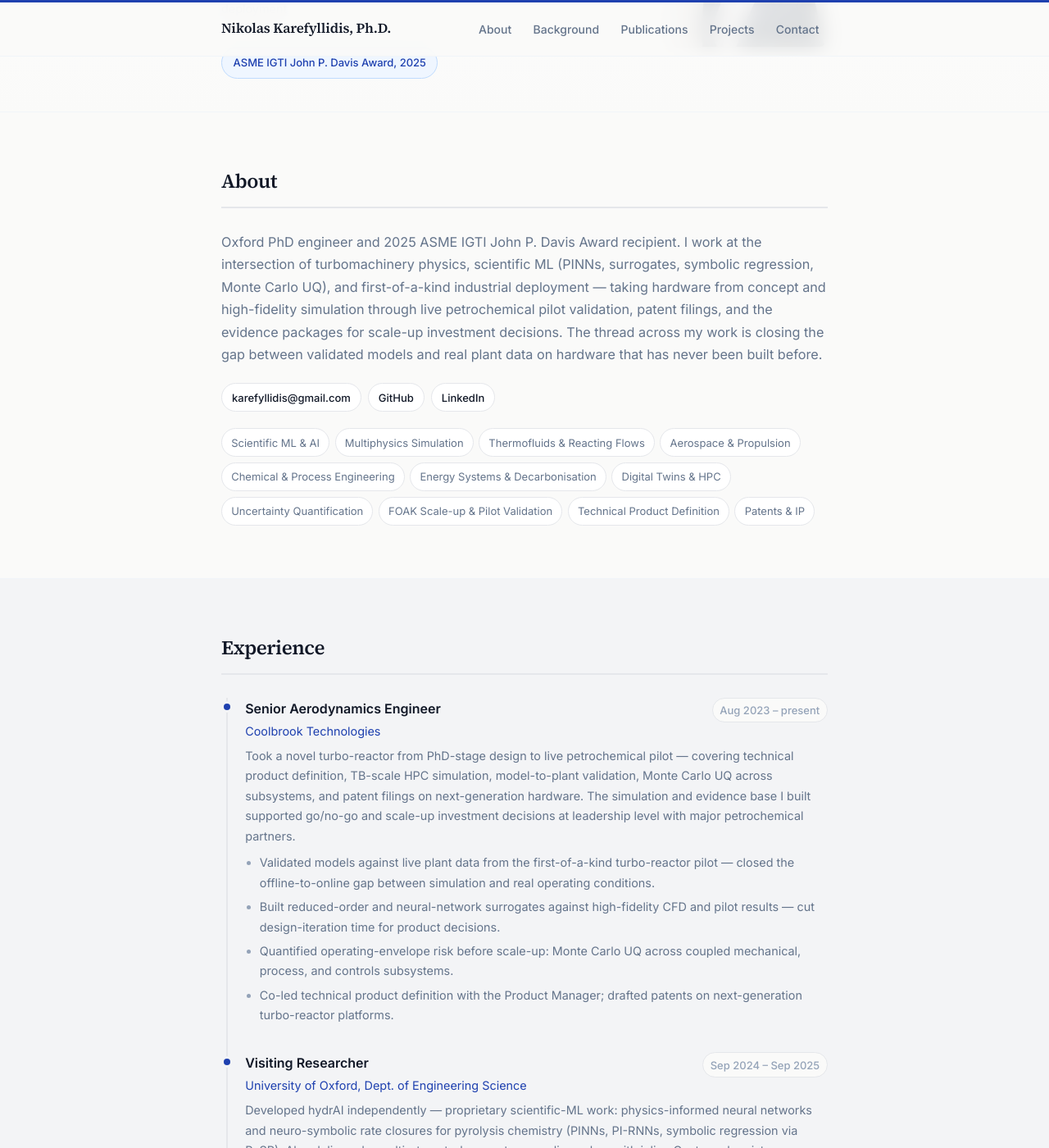
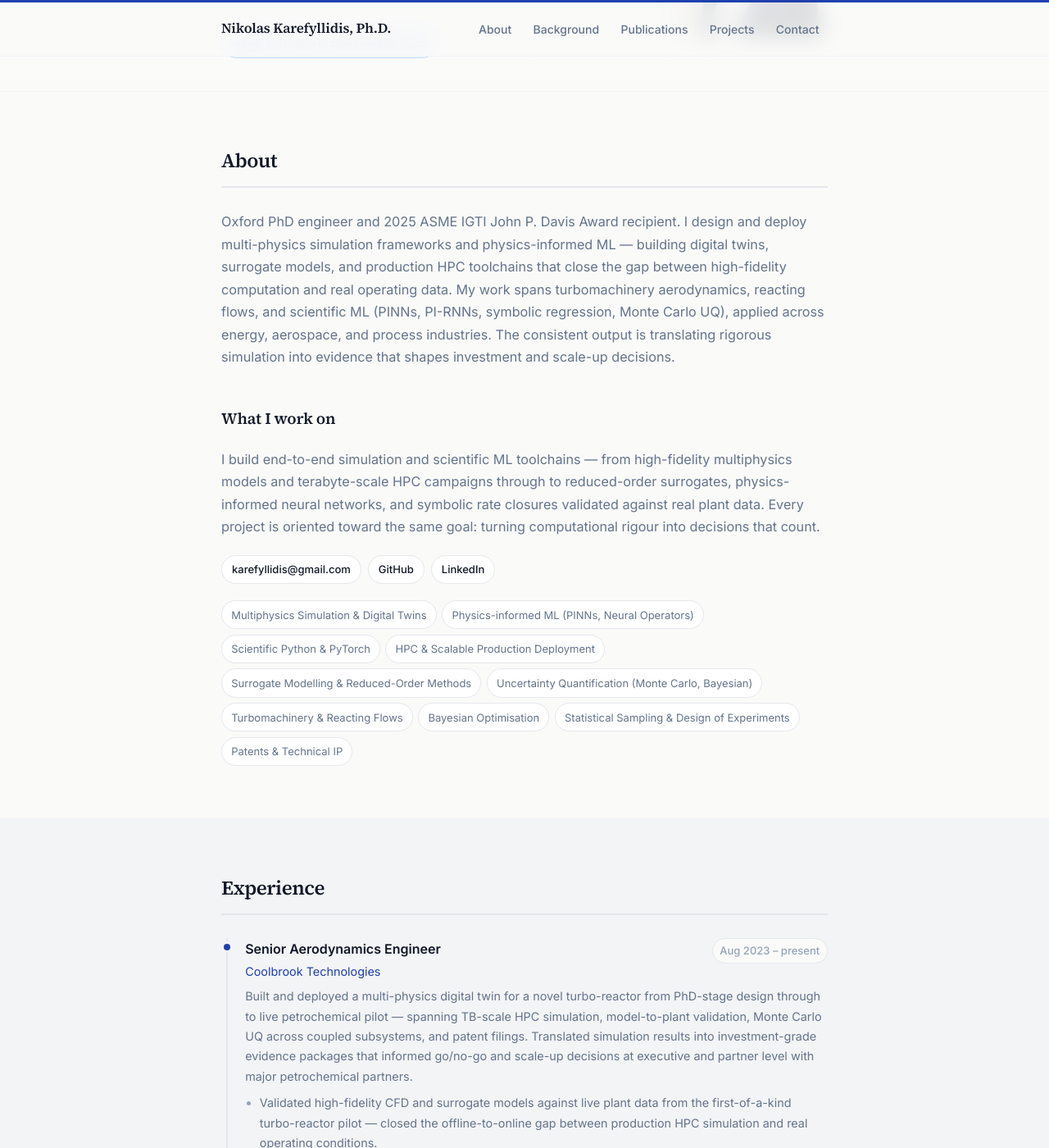
Before and after one commit to karefyllidis/karefyllidis.github.io, a Jekyll site: the page built from index.html, in a window 1280 px wide and 1400 px high, scrolled down 297 px. Shown: the whole window at 82% size. Built offline with Jekyll 4.4.1, drawn with Linux system fonts in a browser that asks for light colours; some of the changed text lies outside the part shown.

Commit message:
content: retarget site for McKinsey QuantumBlack Labs — multiphysics simulation & scientific ML positioning
- New role/positioning/bio/skills: leads with digital twins, physics-informed ML, HPC, cross-industry deployment; removes co-founder/FiR language
- Coolbrook experience: digital twin framing, executive evidence-package angle
- Visiting Researcher: simplified — project cards carry detail
- Projects: remove NeurIPS BBO per-function pipelines and Turbulence Deep Forecasting; merge hydrAI + NESP into single card
- Contact CTA and meta description updated

Co-Authored-By: Claude Sonnet 4.6 <noreply@anthropic.com>

```diff
--- a/_config.yml
+++ b/_config.yml
@@ -1,16 +1,17 @@
 title: Nikolas Karefyllidis
-description: Oxford PhD engineer · Turbomachinery, reacting flows & scientific ML · First-of-a-kind industrial deployment · Co-founder / Founder-in-Residence
+description: Oxford PhD engineer · Multiphysics simulation & digital twins · Physics-informed ML · HPC · Cross-industry deployment
 url: "https://karefyllidis.github.io"
 baseurl: ""
 
 author:
   name: Nikolas Karefyllidis, Ph.D.
-  role: "Senior Aerodynamics Engineer · Oxford PhD"
-  positioning: "Turbomachinery & reacting flows · Scientific ML · First-of-a-kind industrial deployment"
+  role: "Multiphysics Simulation & Scientific ML · Oxford PhD"
+  positioning: "Physics-informed ML · Digital Twins · HPC · Cross-industry deployment"
   location: "Oxford, UK"
   email: karefyllidis@gmail.com
   image: "/assets/images/headshot.jpg"
-  bio: "Oxford PhD engineer and 2025 ASME IGTI John P. Davis Award recipient. I work at the intersection of turbomachinery physics, scientific ML (PINNs, surrogates, symbolic regression, Monte Carlo UQ), and first-of-a-kind industrial deployment — taking hardware from concept and high-fidelity simulation through live petrochemical pilot validation, patent filings, and the evidence packages for scale-up investment decisions. The thread across my work is closing the gap between validated models and real plant data on hardware that has never been built before."
+  bio: "Oxford PhD engineer and 2025 ASME IGTI John P. Davis Award recipient. I design and deploy multi-physics simulation frameworks and physics-informed ML — building digital twins, surrogate models, and production HPC toolchains that close the gap between high-fidelity computation and real operating data. My work spans turbomachinery aerodynamics, reacting flows, and scientific ML (PINNs, PI-RNNs, symbolic regression, Monte Carlo UQ), applied across energy, aerospace, and process industries. The consistent output is translating rigorous simulation into evidence that shapes investment and scale-up decisions."
+  founder_profile: "I build end-to-end simulation and scientific ML toolchains — from high-fidelity multiphysics models and terabyte-scale HPC campaigns through to reduced-order surrogates, physics-informed neural networks, and symbolic rate closures validated against real plant data. Every project is oriented toward the same goal: turning computational rigour into decisions that count."
   featured_award:
     title: "ASME IGTI John P. Davis Award, 2025"
     url: "https://www.asme.org/about-asme/honors-awards/unit-awards/john-p-davis-gas-turbine-applications-paper-award"
@@ -22,17 +23,16 @@ social:
 resume_url: ""
 
 skills:
-  - Scientific ML & AI
-  - Multiphysics Simulation
-  - Thermofluids & Reacting Flows
-  - Aerospace & Propulsion
-  - Chemical & Process Engineering
-  - Energy Systems & Decarbonisation
-  - Digital Twins & HPC
-  - Uncertainty Quantification
-  - FOAK Scale-up & Pilot Validation
-  - Technical Product Definition
-  - Patents & IP
+  - Multiphysics Simulation & Digital Twins
+  - Physics-informed ML (PINNs, Neural Operators)
+  - Scientific Python & PyTorch
+  - HPC & Scalable Production Deployment
+  - Surrogate Modelling & Reduced-Order Methods
+  - Uncertainty Quantification (Monte Carlo, Bayesian)
+  - Turbomachinery & Reacting Flows
+  - Bayesian Optimisation
+  - Statistical Sampling & Design of Experiments
+  - Patents & Technical IP
 
 exclude:
   - Gemfile
--- a/_data/experience.yml
+++ b/_data/experience.yml
@@ -2,21 +2,20 @@
   org: "Coolbrook Technologies"
   period: "Aug 2023 – present"
   url: "https://www.coolbrook.com"
-  summary: "Took a novel turbo-reactor from PhD-stage design to live petrochemical pilot — covering technical product definition, TB-scale HPC simulation, model-to-plant validation, Monte Carlo UQ across subsystems, and patent filings on next-generation hardware. The simulation and evidence base I built supported go/no-go and scale-up investment decisions at leadership level with major petrochemical partners."
+  summary: "Built and deployed a multi-physics digital twin for a novel turbo-reactor from PhD-stage design through to live petrochemical pilot — spanning TB-scale HPC simulation, model-to-plant validation, Monte Carlo UQ across coupled subsystems, and patent filings. Translated simulation results into investment-grade evidence packages that informed go/no-go and scale-up decisions at executive and partner level with major petrochemical partners."
   highlights:
-    - "Validated models against live plant data from the first-of-a-kind turbo-reactor pilot — closed the offline-to-online gap between simulation and real operating conditions."
+    - "Validated high-fidelity CFD and surrogate models against live plant data from the first-of-a-kind turbo-reactor pilot — closed the offline-to-online gap between production HPC simulation and real operating conditions."
     - "Built reduced-order and neural-network surrogates against high-fidelity CFD and pilot results — cut design-iteration time for product decisions."
     - "Quantified operating-envelope risk before scale-up: Monte Carlo UQ across coupled mechanical, process, and controls subsystems."
-    - "Co-led technical product definition with the Product Manager; drafted patents on next-generation turbo-reactor platforms."
+    - "Drafted patents on next-generation turbo-reactor platforms."
 
 - role: "Visiting Researcher"
   org: "University of Oxford, Dept. of Engineering Science"
   period: "Sep 2024 – Sep 2025"
   url: "https://eng.ox.ac.uk"
-  summary: "Developed hydrAI independently — proprietary scientific-ML work: physics-informed neural networks and neuro-symbolic rate closures for pyrolysis chemistry (PINNs, PI-RNNs, symbolic regression via PySR). Also delivered a multi-stage turbo-reactor meanline solver with inline Cantera chemistry, Bayesian optimisation, and holdout-validated performance models."
+  summary: "Developed two independent physics-informed ML toolchains at Oxford: hydrAI/NESP (PINNs, PI-RNNs, and symbolic regression for pyrolysis chemistry) and meanline-cantera (1D turbo-reactor solver with Cantera chemistry, Bayesian optimisation, and DOE pipelines for surrogate training data)."
   highlights:
-    - "Built hydrAI: GeneralizedPFR Cantera training-data pipeline and NESP neuro-symbolic pyrolysis surrogates distilled to symbolic rate closures."
-    - "Delivered meanline-cantera — open-source 1D turbo-reactor solver with integrated Cantera PFR chemistry, multi-objective optimisation, and design-of-experiments pipelines."
+    - "Delivered meanline-cantera: 1D multi-stage turbo-reactor solver with inline Cantera chemistry, multi-objective optimisation, and Latin-hypercube DOE — producing validated performance maps and surrogate training datasets."
     - "Co-supervised a PhD researcher on experimental supersonic aerodynamics and heat transfer."
 
 - role: "PhD Researcher"
--- a/_data/projects.yml
+++ b/_data/projects.yml
@@ -29,14 +29,15 @@
     - Reacting Flows
 
 - category: oxford
-  title: "hydrAI"
+  title: "hydrAI / NESP"
   period: "Oxford (Visiting Researcher)"
-  description: "Proprietary scientific ML workspace — GeneralizedPFR (Cantera PFR training-data pipeline, HPC/SLURM) and NESP (neuro-symbolic pyrolysis surrogates and symbolic rate closures from physics-informed neural networks). PINN/RNN training, symbolic regression, and per-output holdout evaluation."
+  description: "Proprietary physics-informed ML workspace for pyrolysis chemistry. GeneralizedPFR builds HPC-scale Cantera steady plug-flow reactor databases (SLURM); NESP trains PINN / PI-RNN surrogates on those databases and distils compact symbolic rate closures via PySR for direct CFD integration. End-to-end pipeline from data generation through per-output holdout evaluation of learned reaction rates."
   tags:
     - PyTorch
-    - PINN / RNN
-    - Symbolic Regression
+    - PINN / PI-RNN
+    - Symbolic Regression (PySR)
     - Cantera
+    - HPC / SLURM
   proprietary: true
 
 - category: oxford
@@ -62,14 +63,6 @@
   link_url: "https://pypi.org/project/sebo/"
   link_label: "PyPI"
 
-- category: open_source
-  title: "NeurIPS 2020 BBO — Per-Function Pipelines"
-  period: "Personal project"
-  description: "Per-function GP pipelines for the NeurIPS 2020 Black-Box Optimisation Challenge — the 8 individual notebooks and evaluation scripts that preceded SEBO. Kept as reference for the original per-function approach before it was generalised into a reusable optimizer."
-  tags:
-    - Python
-    - Bayesian Optimisation
-  github: "https://github.com/karefyllidis/black-box-optimization"
 
 - category: ind_active
   title: "Super Rotor Designer"
@@ -82,17 +75,6 @@
     - MISES
     - Reinforcement Learning
 
-- category: ind_active
-  title: "Turbulence Deep Forecasting"
-  period: "Independent (2025–present)"
-  description: "Velocity field prediction in 2D/3D isotropic turbulence using deep learning and gradient-boosted models. Training data from the Johns Hopkins Turbulence Database (JHTDB); pipeline covers data download, slice extraction, and multi-step sequence forecasting evaluated on held-out cutouts."
-  tags:
-    - Python
-    - PyTorch
-    - XGBoost
-    - JHTDB
-    - Physics ML
-  note: "Personal project — code available on request"
 
 - category: ind_delivered
   title: "meanline-cantera"
@@ -105,14 +87,3 @@
     - Meanline Methods
     - DOE / BO
   github: "https://github.com/karefyllidis/meanline-cantera"
-
-- category: ind_delivered
-  title: "NESP — Neuro-Symbolic Pyrolysis Surrogates"
-  period: "Independent (2025–2026)"
-  description: "Physics-informed neural networks (PINN / PI-RNN) trained on Cantera steady plug-flow reactor databases, then distilled to symbolic rate closures via PySR and SymTorch. Phase A predicts species profiles along the reactor; Phase B fits reaction rates and extracts compact source-term expressions for CFD integration."
-  tags:
-    - PyTorch
-    - PySR / SymTorch
-    - Cantera
-    - PINN / PI-RNN
-    - Symbolic Regression
--- a/index.html
+++ b/index.html
@@ -28,7 +28,7 @@ layout: default
         <h2 class="section-title">About</h2>
         <p>{{ site.author.bio }}</p>
         {% if site.author.founder_profile %}
-          <h3 class="subsection-title">What I build</h3>
+          <h3 class="subsection-title">What I work on</h3>
           <p>{{ site.author.founder_profile }}</p>
         {% endif %}
         <ul class="contact-inline">
@@ -200,7 +200,7 @@ layout: default
 <section id="contact" class="section">
   <div class="container">
     <h2 class="section-title">Contact</h2>
-    <p>Oxford, UK. Open to conversations about hard industrial, climate, aerospace, and scientific-ML problems — research collaboration, technical advisory, or new ventures.</p>
+    <p>Oxford, UK. Open to conversations about multi-physics simulation, scientific ML, and hard engineering problems — research collaboration, senior technical roles, or consulting engagements.</p>
     <p class="contact-email"><a href="mailto:{{ site.author.email }}">{{ site.author.email }}</a></p>
   </div>
 </section>
```
